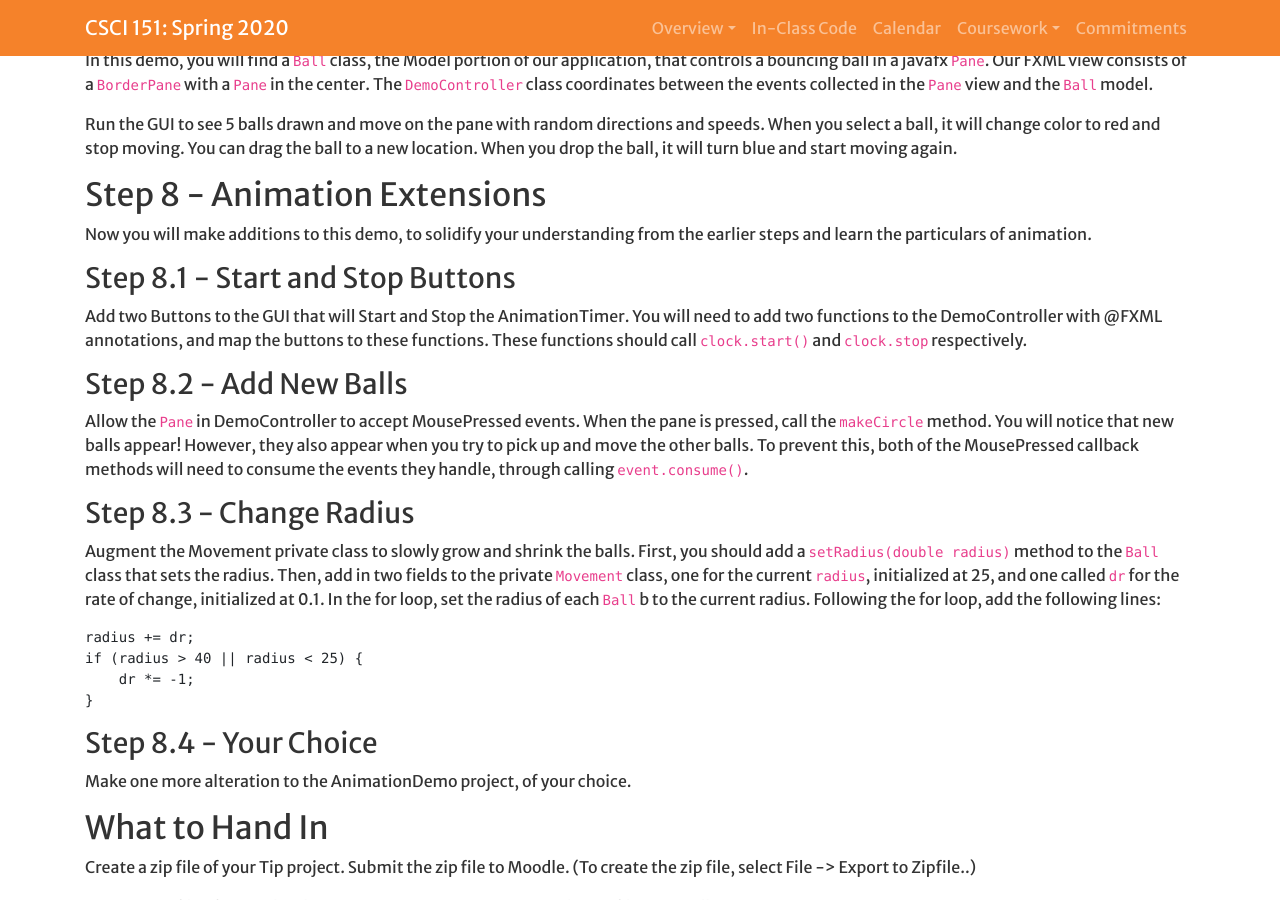
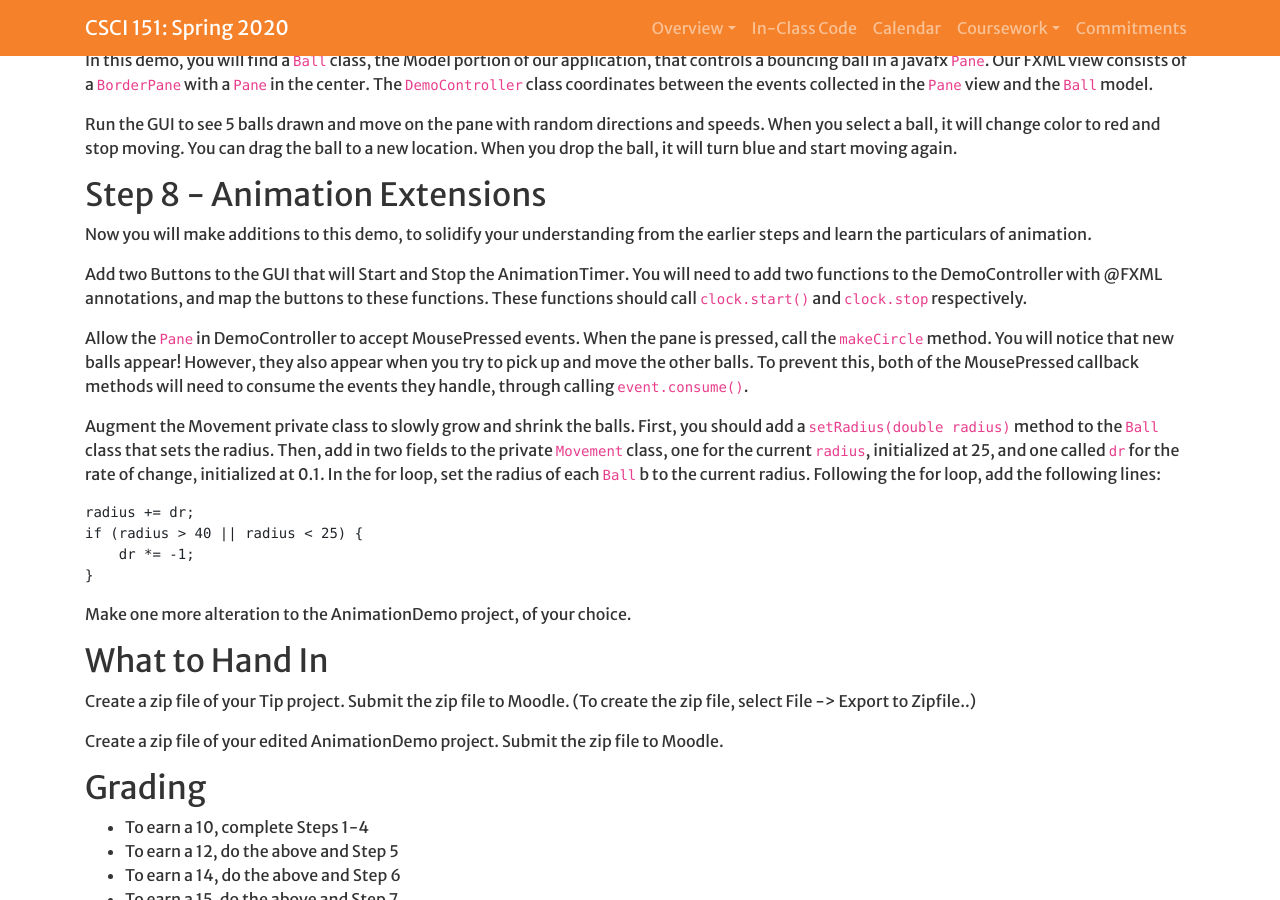
Before and after one commit to Hendrix-CS/csci151, a Jekyll site: the page built from labs/javafx.md, in a window 1280 px wide and 900 px high, scrolled down 5075 px. Built offline with Jekyll 4.4.1, drawn with Linux system fonts in a browser that asks for light colours; a script that is not in the unit is left out; our own code applies the rules of GitHub Pages for plain Markdown files.

Commit message:
Update Now?

```diff
--- a/labs/javafx.md
+++ b/labs/javafx.md
@@ -240,22 +240,16 @@ start moving again.
 Now you will make additions to this demo, to solidify your understanding from
 the earlier steps and learn the particulars of animation.
 
-### Step 8.1 - Start and Stop Buttons
-
 Add two Buttons to the GUI that will Start and Stop the AnimationTimer. You will
 need to add two functions to the DemoController with @FXML annotations, and map
 the buttons to these functions. These functions should call `clock.start()` and
 `clock.stop` respectively.
-
-### Step 8.2 - Add New Balls
 
 Allow the `Pane` in DemoController to accept MousePressed events. When the
 pane is pressed, call the `makeCircle` method. You will notice that new balls
 appear! However, they also appear when you try to pick up and move the
 other balls. To prevent this, both of the MousePressed callback methods will need
 to consume the events they handle, through calling `event.consume()`.
-
-### Step 8.3 - Change Radius
 
 Augment the Movement private class to slowly grow and shrink the
 balls. First, you should add a `setRadius(double radius)` method to the `Ball`
@@ -271,8 +265,6 @@ radius. Following the for loop, add the following lines:
     if (radius > 40 || radius < 25) {
         dr *= -1;
     }
-
-### Step 8.4 - Your Choice
 
 Make one more alteration to the AnimationDemo project, of your choice.
 
```
